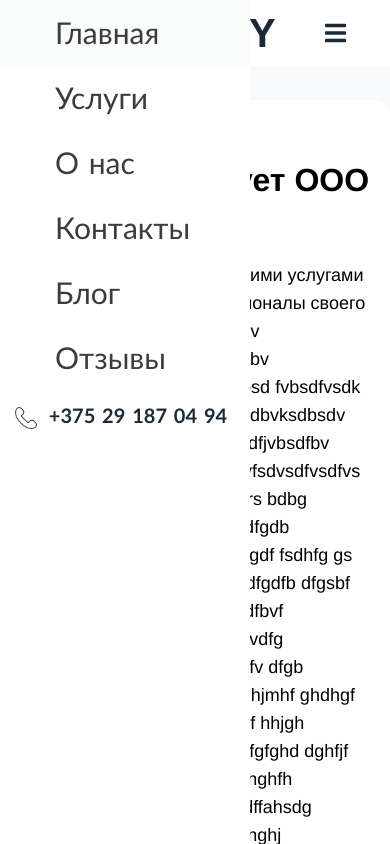
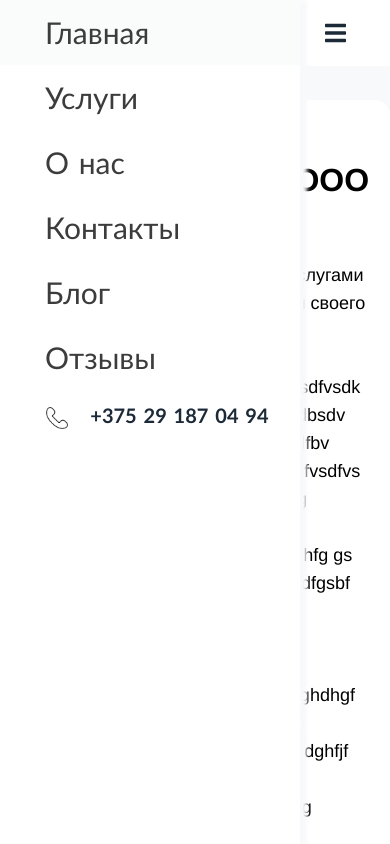
Before and after one commit to ValentinDutin/KirdunWebsite, a Vue app: page / in a window 390 px wide. Both pictures are taken after a click on the icon 335 px from the left and 33 px from the top of the page. Shown: the top 844 px of the page. Built offline with nearby package versions, Linux system fonts and the light colour scheme.

Commit message:
modified mobile nav closing

```diff
--- a/src/components/AppHeader.vue
+++ b/src/components/AppHeader.vue
@@ -78,12 +78,13 @@
           <transition name="mobile-transition">
             <ul v-show="mobileNav" class="dropdown-mobile-nav">
             <li>
-              <router-link class="mobile-nav-item" to="/">
+              <router-link @click="closeMobileNav"
+                class="mobile-nav-item" to="/">
                 Главная
               </router-link>
             </li>
             <li>
-              <router-link
+              <router-link @click="closeMobileNav"
                 class="mobile-nav-item"
                 to="/services"
               >
@@ -91,7 +92,7 @@
               </router-link>
             </li>
             <li>
-              <router-link
+              <router-link @click="closeMobileNav"
                 class="mobile-nav-item"
                 to="/about-us"
               >
@@ -99,7 +100,7 @@
               </router-link>
             </li>
             <li>
-              <router-link
+              <router-link @click="closeMobileNav"
                 class="mobile-nav-item"
                 to="/contacts"
               >
@@ -107,7 +108,7 @@
               </router-link>
             </li>
             <li>
-              <router-link
+              <router-link @click="closeMobileNav"
                 class="mobile-nav-item"
                 to="/blog"
               >
@@ -115,7 +116,7 @@
               </router-link>
             </li>
             <li>
-              <router-link
+              <router-link @click="closeMobileNav"
                 class="mobile-nav-item"
                 to="/review"
               >
@@ -170,6 +171,9 @@ export default {
     window.addEventListener('scroll', this.updateScroll)
   },
   methods: {
+    closeMobileNav () {
+      this.mobileNav = false
+    },
     updateScroll () {
       const scrollPosition = window.scrollY
       if (scrollPosition > 50) {
@@ -339,15 +343,13 @@ export default {
 }
 .mobile-nav-item {
   text-decoration: none;
-  font-family: "Trebuchet MS", sans-serif;
   font-size: 30px;
-  line-height: 1.5;
-  word-spacing: 2px;
-  padding-bottom: 15px;
   color: $primary;
   transition: 0.5s ease all;
+  padding: 5px 120px 5px 5px;
 }
 .dropdown-mobile-nav{
+  box-shadow: 7px 0 4px #f8f9fb;
   list-style-type: none;
   padding: 0;
   display: flex;
@@ -355,17 +357,17 @@ export default {
   // transition: 0.5s ease all;
   position: fixed;
   width: 100%;
-  max-width: 250px;
+  max-width: 300px;
   height: 100%;
   background: white;
   top: 0;
   left: 0;
   :last-child{
-    padding-left: 5px;
+    padding-left: 15px;
   }
   li{
     margin-left: 0;
-    padding: 10px 50px;
+    padding: 10px 30px;
   }
   li:hover{
     background: rgba(231, 237, 240, .2);
@@ -377,7 +379,7 @@ export default {
 }
 .mobile-transition-enter-from,
 .mobile-transition-leave-to {
-  transform: translateX(-250px);
+  transform: translateX(-307px);
 }
 .mobile-transition-enter-to {
   transform: translateX(0);
```
